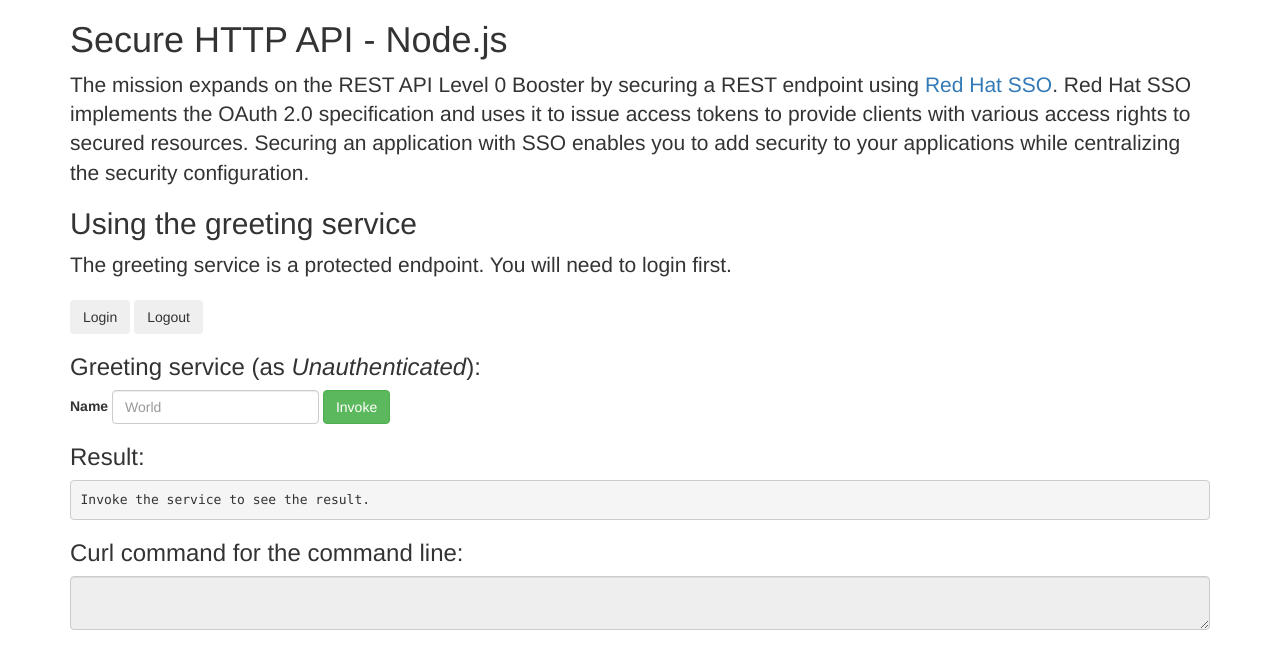
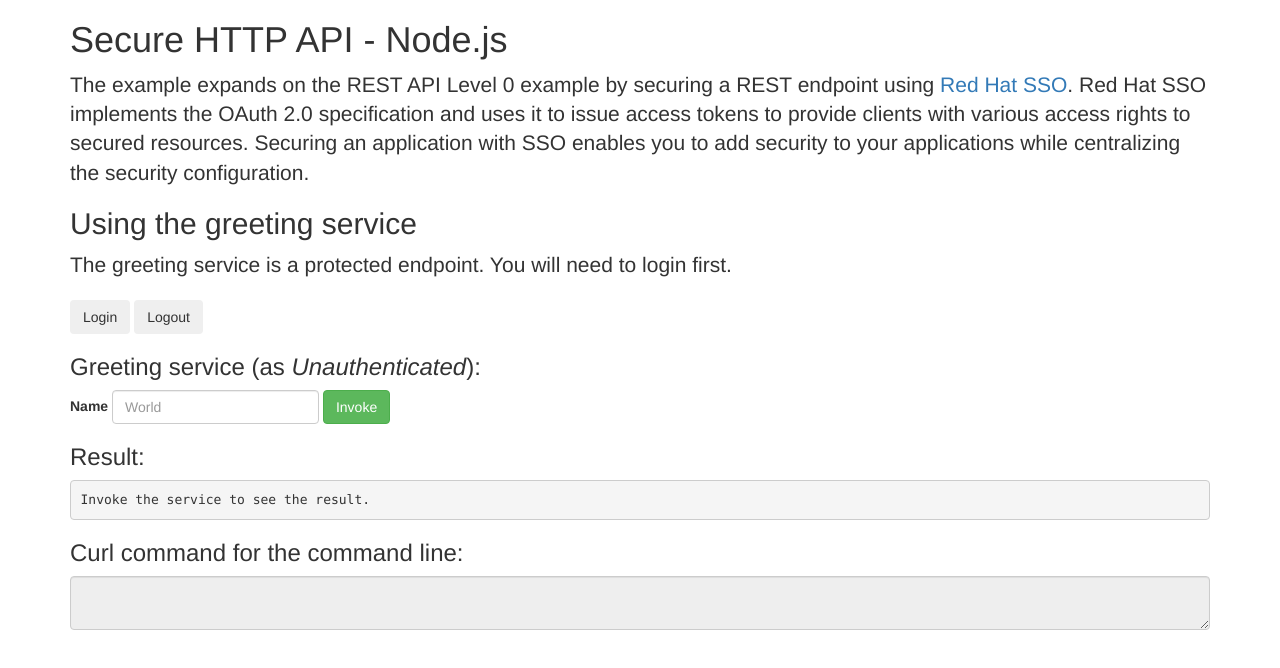
Before and after one commit to nodeshift-archived/nodejs-rest-http-secured, a website: page public/index.html in a window 1280 px wide. Drawn offline with nearby package versions, Linux system fonts and the light colour scheme.

Commit message:
chore: updates required for new nodeshift
update mission/booster to example

```diff
--- a/package.json
+++ b/package.json
@@ -11,7 +11,7 @@
     "ci": "npm run lint && npm run coveralls",
     "dependencyCheck": "szero . --ci",
     "release": "standard-version -a",
-    "openshift": "nodeshift --strictSSL=false --nodeVersion=8.x",
+    "openshift": "nodeshift --strictSSL=false --imageTag=8.x",
     "postinstall": "license-reporter report -s && license-reporter save -s --xml licenses.xml",
     "start": "node ."
   },
--- a/public/index.html
+++ b/public/index.html
@@ -12,7 +12,7 @@
 
       <div>
         <h1>Secure HTTP API - Node.js</h1>
-        <p class="lead">The mission expands on the REST API Level 0 Booster by securing a REST endpoint using <a href="https://access.redhat.com/products/red-hat-single-sign-on">Red Hat SSO</a>. Red Hat SSO implements the OAuth 2.0 specification and uses it to issue access tokens to provide clients with various access rights to secured resources. Securing an application with SSO enables you to add security to your applications while centralizing the security configuration.
+        <p class="lead">The example expands on the REST API Level 0 example by securing a REST endpoint using <a href="https://access.redhat.com/products/red-hat-single-sign-on">Red Hat SSO</a>. Red Hat SSO implements the OAuth 2.0 specification and uses it to issue access tokens to provide clients with various access rights to secured resources. Securing an application with SSO enables you to add security to your applications while centralizing the security configuration.
         </p>
 
         <h2>Using the greeting service</h2>
```
Also changed, not shown: .nodeshift/route.yml, README.md.
